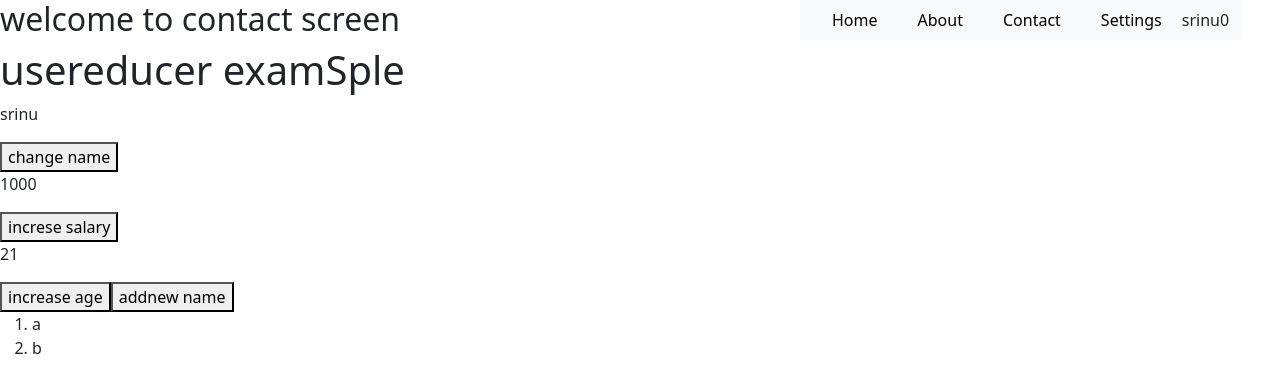
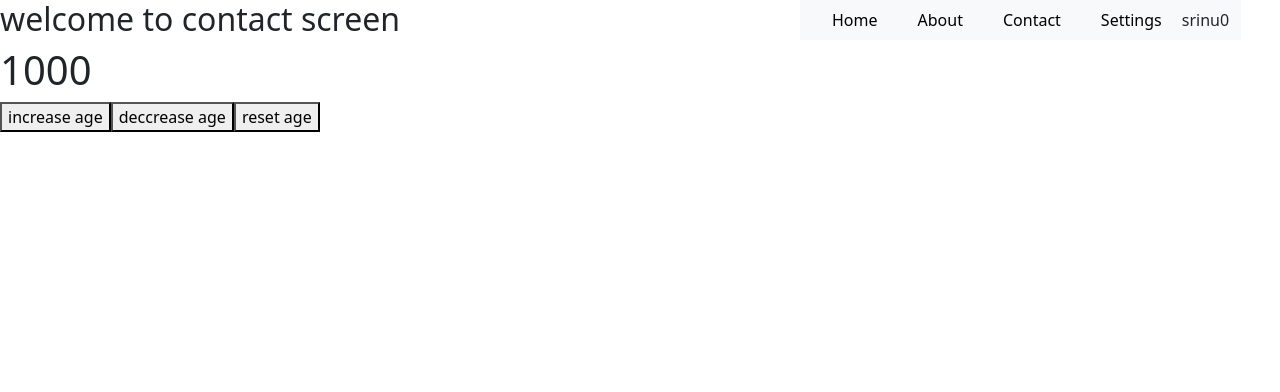
Before and after one commit to srinukk/react_class1, a React (Create React App) app: page /contact in a window 1280 px wide. Shown: the top 392 px of the page. Built offline with nearby package versions, Linux system fonts and the light colour scheme.

Commit message:
custom hooks in react

```diff
--- /dev/null
+++ b/src/components/customhooks/usecounter.js
@@ -0,0 +1,23 @@
+import { useState } from "react"
+
+
+
+
+const useCounter = (intialvalue=1,scale=1) =>{
+    const [count,setcount] = useState(intialvalue);
+    const increasehandler = ()  =>{
+        setcount(count+scale)
+    }
+    const decreasehandler = ()  =>{
+        if(count>0){
+        setcount(count-scale)
+        }else{
+            alert("count alredy 0")
+        }
+    }
+    const resethandler = ()  =>{
+        setcount(0)
+    }
+    return [count,increasehandler,decreasehandler,resethandler]
+}
+export default useCounter
--- a/src/screens/contactscreen.js
+++ b/src/screens/contactscreen.js
@@ -1,16 +1,24 @@
+import useCounter from "../components/customhooks/usecounter"
 import Barcomponent from "../components/navbar/navbar"
-import Usereducercomponent from "../navigation/usereducer/usereducer"
+
 
 
 
 
 
 const ContactScreen = () =>{
+    const [age,increaseage,decreaseage,resetage]=useCounter(1000,1000)
     return(
         <>
         <Barcomponent/>
         <h2>welcome to contact screen</h2>
-        <Usereducercomponent/>
+        {/* <Usereducercomponent/> */}
+        <h1>{age}</h1>
+        <button onClick={increaseage}>increase age</button>
+        <button onClick={decreaseage}>deccrease age</button>
+        <button onClick={resetage}>reset age</button>
+
+
         </>
     )
 }
```
